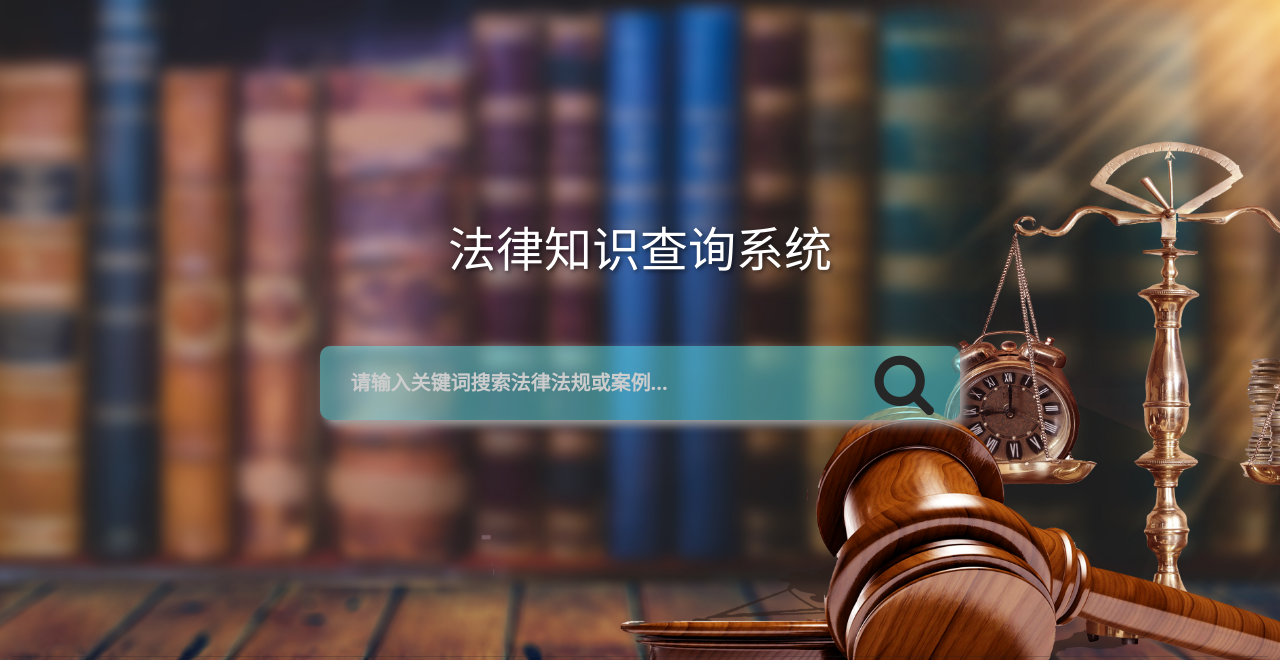
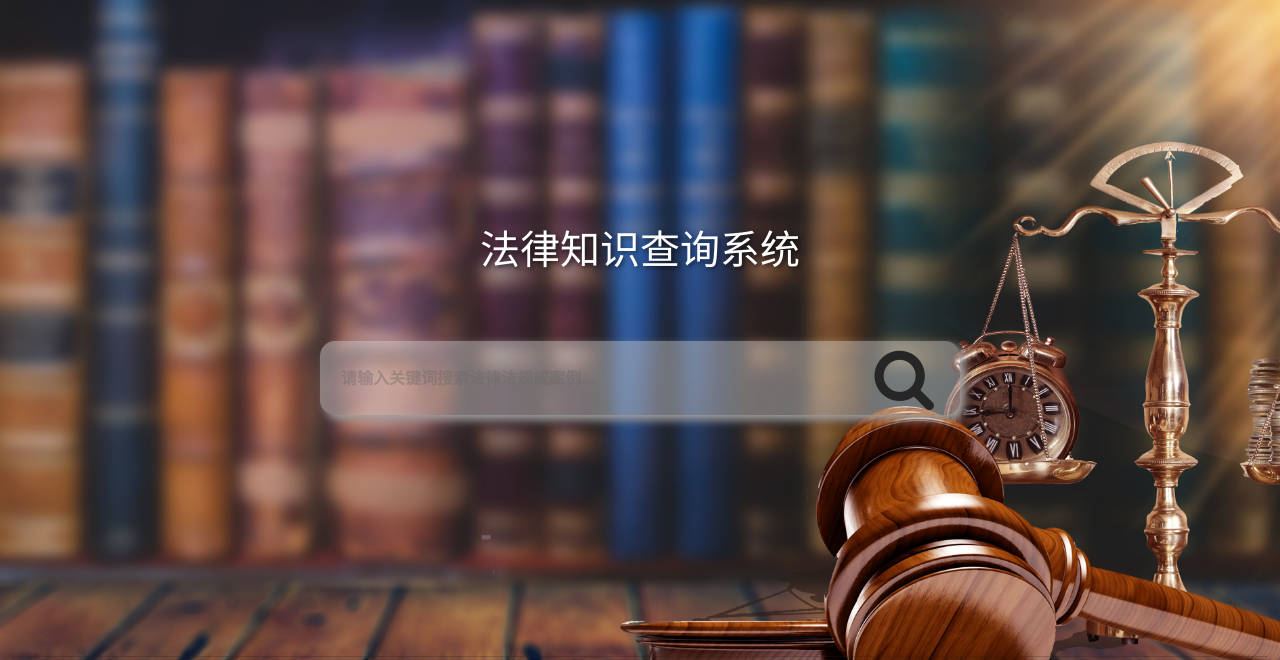
Before and after one commit to ling-yuan/Legal-Knowledge-System, a Django app: page / in a window 1280 px wide. Shown: the part 56-716 px from the top of the page. Run offline with Django 5.2, Linux system fonts and the light colour scheme; some libraries are stand-ins or nearby versions.

Commit message:
modify: index.html style

```diff
--- a/Legal_Knowledge_System/app/static/css/index.css
+++ b/Legal_Knowledge_System/app/static/css/index.css
@@ -10,7 +10,7 @@
 }
 
 .index-content h1 {
-    font-size: 3rem;
+    font-size: 2.5rem;
     color: #fff;
     text-shadow: 2px 2px 4px rgba(0, 0, 0, 0.5);
     margin-bottom: 20px;
--- a/Legal_Knowledge_System/app/static/css/searchbar.css
+++ b/Legal_Knowledge_System/app/static/css/searchbar.css
@@ -9,32 +9,30 @@
     position: relative;
     width: 50vw;
     padding: 5px;
-    background-color: #63f7ff73;
-    border-radius: 10px;
+    background-color: #d2d2d273;
+    border-radius: 15px;
     box-shadow: 5px 5px 10px #a2a2a2;
-}
-
-.shell a {
-    text-decoration: none;
 }
 
 .shell input {
     width: 80%;
-    height: 8vh;
+    height: 8vmin;
     color: #fff;
-    font: bold 20px 'Open Sans', sans-serif;
+    font: bold 1rem 'Open Sans', sans-serif;
     border: 0;
     background-color: transparent;
-    padding: 1vh 2vw;
+    padding: 1vmin 2vmin;
 }
 
 .shell input::placeholder {
-    color: #cccccc;
+    color: #6f6f6f68;
+    mix-blend-mode: difference;
 }
 
 .shell a {
     display: flex;
-    font-size: 8vh;
+    text-decoration: none;
+    font-size: 8vmin;
     position: absolute;
     right: 10px;
     top: 5px;
@@ -49,22 +47,22 @@
 }
 
 .shell a .fa-search {
-    transform: translateX(-2vh);
+    transform: translateX(-2vmin);
     opacity: 1;
 }
 
 .shell a .fa-hand-o-right {
-    transform: translateX(-5vh);
+    transform: translateX(-5vmin);
     opacity: 0;
 }
 
 .shell a:hover .fa-search {
-    transform: translateX(9vh);
+    transform: translateX(9vmin);
     opacity: 0;
 }
 
 .shell a:hover .fa-hand-o-right {
-    transform: translateX(6vh);
+    transform: translateX(6vmin);
     opacity: 1;
 }
 
@@ -72,21 +70,3 @@
     top: -115px;
     opacity: 1;
 }
-
-@keyframes box {
-    0% {
-        transform: rotate(0deg);
-    }
-
-    33% {
-        transform: rotate(8deg);
-    }
-
-    66% {
-        transform: rotate(-8deg);
-    }
-
-    100% {
-        transform: rotate(0deg);
-    }
-}
```
